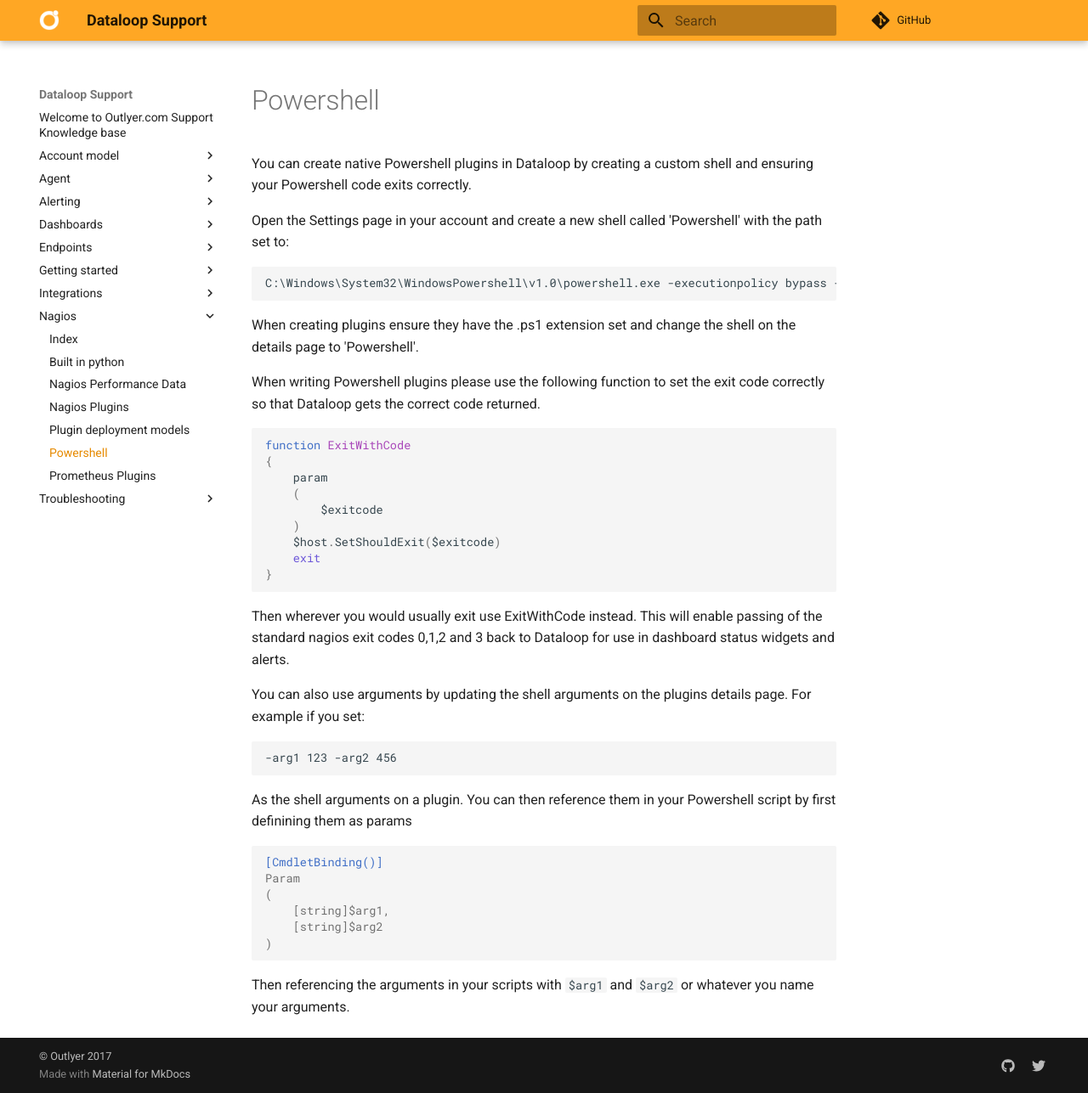
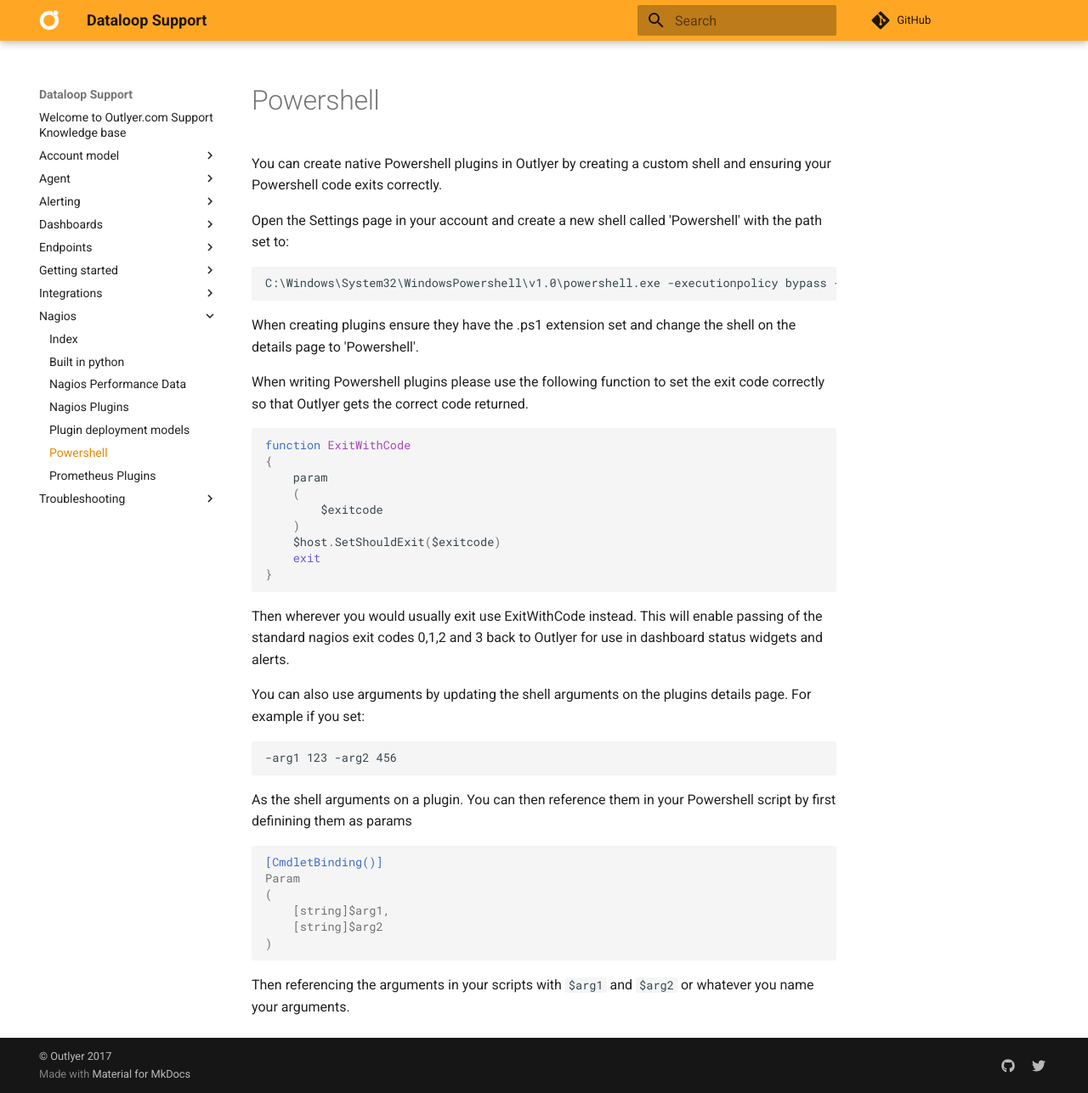
Before and after one commit to dataloop/dataloop-support, an MkDocs documentation site: the page built from docs/nagios/powershell.md, in a window 1280 px wide and 1287 px high. Shown: the whole window at 85% size. Built offline with MkDocs 1.6.1 and Material for MkDocs 9.7.7, drawn with Linux system fonts in a browser that asks for light colours; comment, search, counter and statistics services are not loaded.

Commit message:
replaced dataloop

````diff
--- a/docs/nagios/powershell.md
+++ b/docs/nagios/powershell.md
@@ -1,6 +1,6 @@
 # Powershell
 
-You can create native Powershell plugins in Dataloop by creating a custom shell and ensuring your Powershell code exits correctly.
+You can create native Powershell plugins in Outlyer by creating a custom shell and ensuring your Powershell code exits correctly.
 
 Open the Settings page in your account and create a new shell called 'Powershell' with the path set to:
 
@@ -10,7 +10,7 @@
 
 When creating plugins ensure they have the .ps1 extension set and change the shell on the details page to 'Powershell'.
 
-When writing Powershell plugins please use the following function to set the exit code correctly so that Dataloop gets the correct code returned.
+When writing Powershell plugins please use the following function to set the exit code correctly so that Outlyer gets the correct code returned.
 
 ```
 function ExitWithCode
@@ -24,7 +24,7 @@
 }
 ```
 
-Then wherever you would usually exit use ExitWithCode instead. This will enable passing of the standard nagios exit codes 0,1,2 and 3 back to Dataloop for use in dashboard status widgets and alerts.
+Then wherever you would usually exit use ExitWithCode instead. This will enable passing of the standard nagios exit codes 0,1,2 and 3 back to Outlyer for use in dashboard status widgets and alerts.
 
 You can also use arguments by updating the shell arguments on the plugins details page. For example if you set:
 
````
